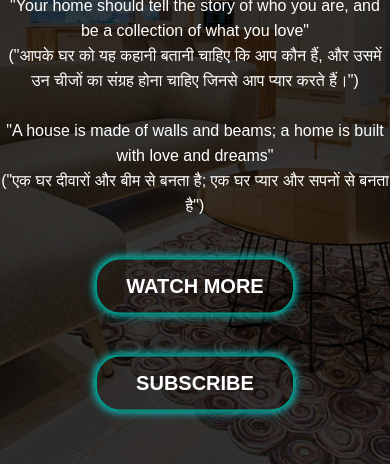
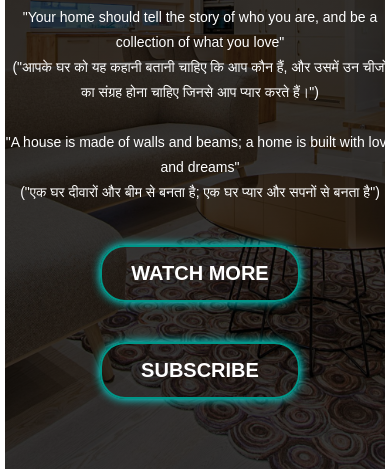
Before and after one commit to Souravthakur123/Decor, a plain HTML site: page index.html in a window 390 px wide. Shown: the part 380-854 px from the top of the page. Drawn offline with Linux system fonts and the light colour scheme.

Commit message:
added style.css

```diff
--- a/style.css
+++ b/style.css
@@ -3,6 +3,28 @@
     padding: 0;
     font-family: sans-serif;
 }
+
+
+body {
+  font-size: 18px;
+  margin: 0px;
+}
+
+@media (max-width: 768px) {
+  body {
+    font-size: 16px;
+    margin: 10px;
+  }
+}
+
+@media (max-width: 480px) {
+  body {
+    font-size: 14px;
+    margin: 5px;
+  }
+}
+
+
 .banner{
     width: 100%;
     height: 100vh;
@@ -128,4 +150,5 @@ button:hover{
 a{
     text-decoration: none;
     color: white;
+
 }
```
